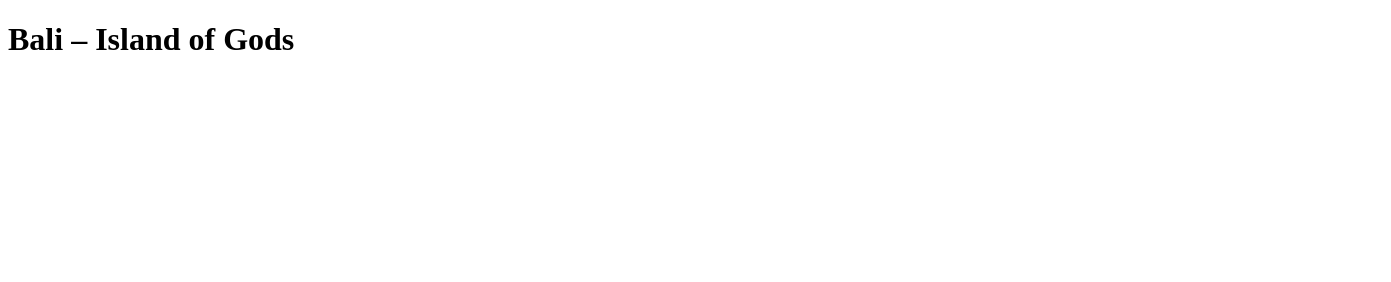
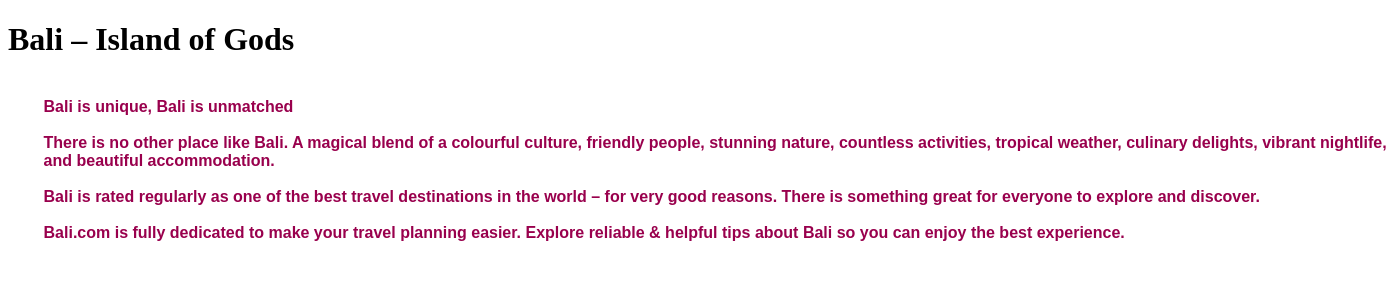
Before and after one commit to nehapansare/icp8.0-css-ass-12, a plain HTML site: page index.html in a window 1280 px wide. Shown: the whole page, 1391 px wide, since content can reach past the window. Drawn offline with Linux system fonts and the light colour scheme.

Commit message:
inline css added

```diff
--- a/index.html
+++ b/index.html
@@ -5,6 +5,18 @@
 </head>
 <body>
     <h1>Bali – Island of Gods</h1>
+    <pre style="color: 	 #99004d; font-family: arial;" ><b>
+        Bali is unique, Bali is unmatched
+
+        There is no other place like Bali. A magical blend of a colourful culture, friendly people, stunning nature, countless activities, tropical weather, culinary delights, vibrant nightlife,
+        and beautiful accommodation.
+
+        Bali is rated regularly as one of the best travel destinations in the world – for very good reasons. There is something great for everyone to explore and discover.
+
+        Bali.com is fully dedicated to make your travel planning easier. Explore reliable & helpful tips about Bali so you can enjoy the best experience.
+        </b>
+    </pre>
+
 
 
 </body>
```
